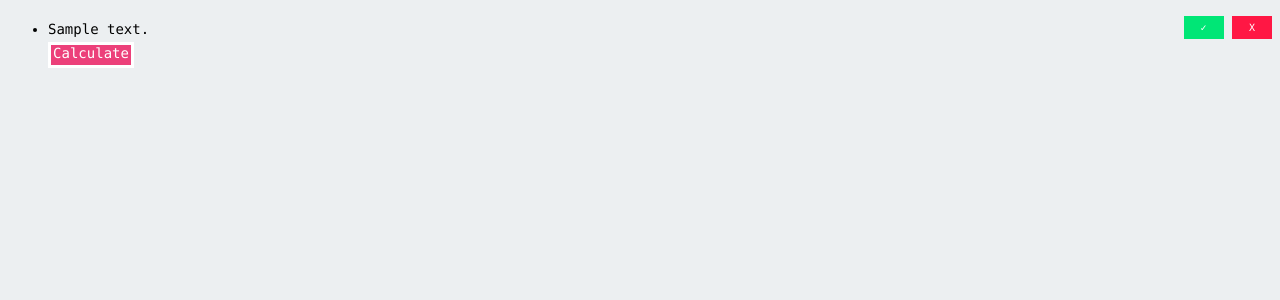
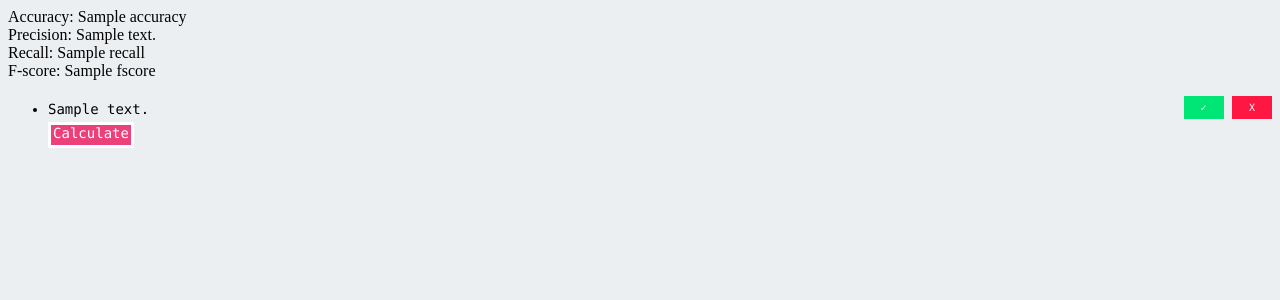
Before and after one commit to jedijulia/nlp-tourism, a Django app: template application/nlptourism/phtweetmap/templates/phtweetmap/test.html in a window 1280 px wide. Shown: the top 300 px of the page. Run offline with Django 3.2, Linux system fonts and the light colour scheme; the template is opened without the code that fills it: most values are stand-ins (such as "Sample title", 1, 10 or a date in 2020); parts of the project's set-up code (start-up, migrations or seed data) failed here and were passed over; some libraries are stand-ins or nearby versions.

Commit message:
results from cross val displayed in test page

```diff
--- a/application/nlptourism/phtweetmap/templates/phtweetmap/test.html
+++ b/application/nlptourism/phtweetmap/templates/phtweetmap/test.html
@@ -7,6 +7,12 @@
 </head>
 
 <body>
+    <div id="scores">
+        Accuracy: {{ accuracy }} </br>
+        Precision: {{ fscore.precision }} </br>
+        Recall: {{ fscore.recall }} </br>
+        F-score: {{ fscore.fscore }}
+    </div>
     <div id="tweets">
         <ul>
         {% for tweet in tweets %}
```
Also changed, not shown: application/nlptourism/phtweetmap/views.py (+16 -2 lines).
